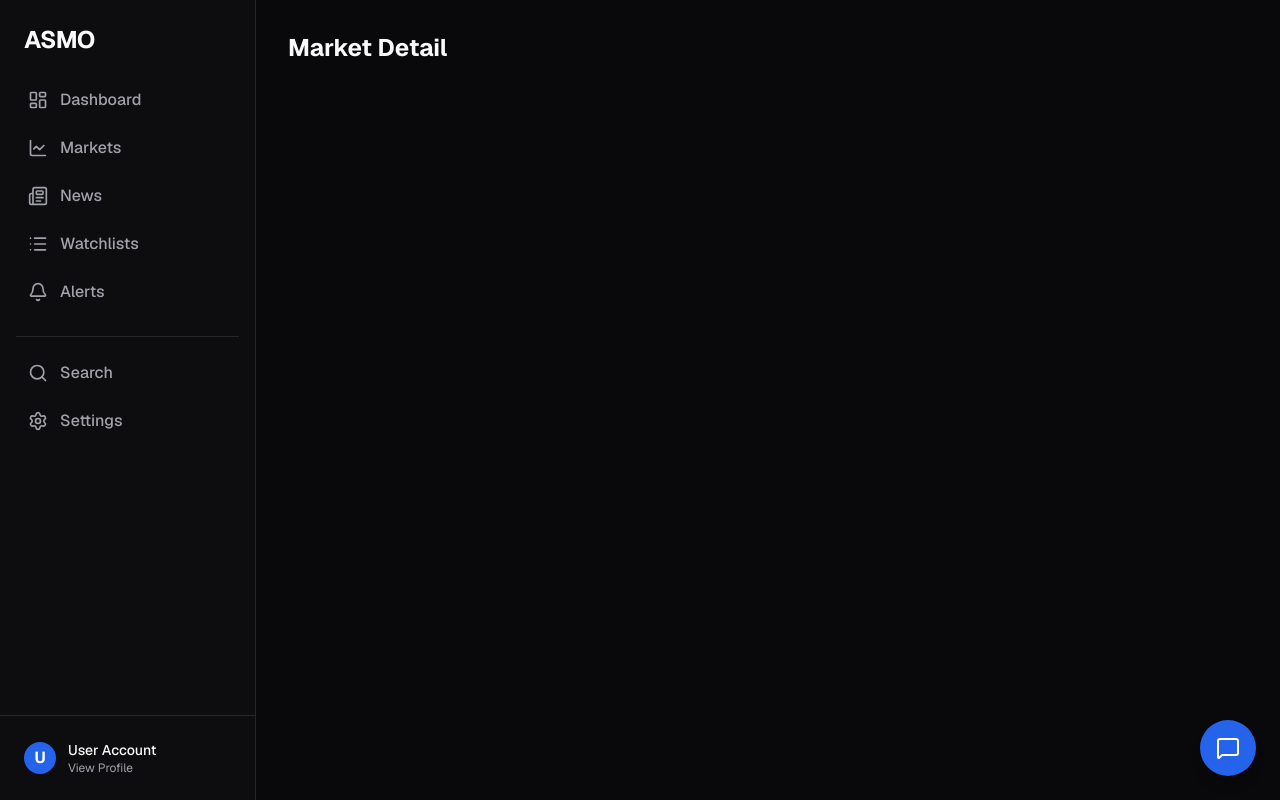
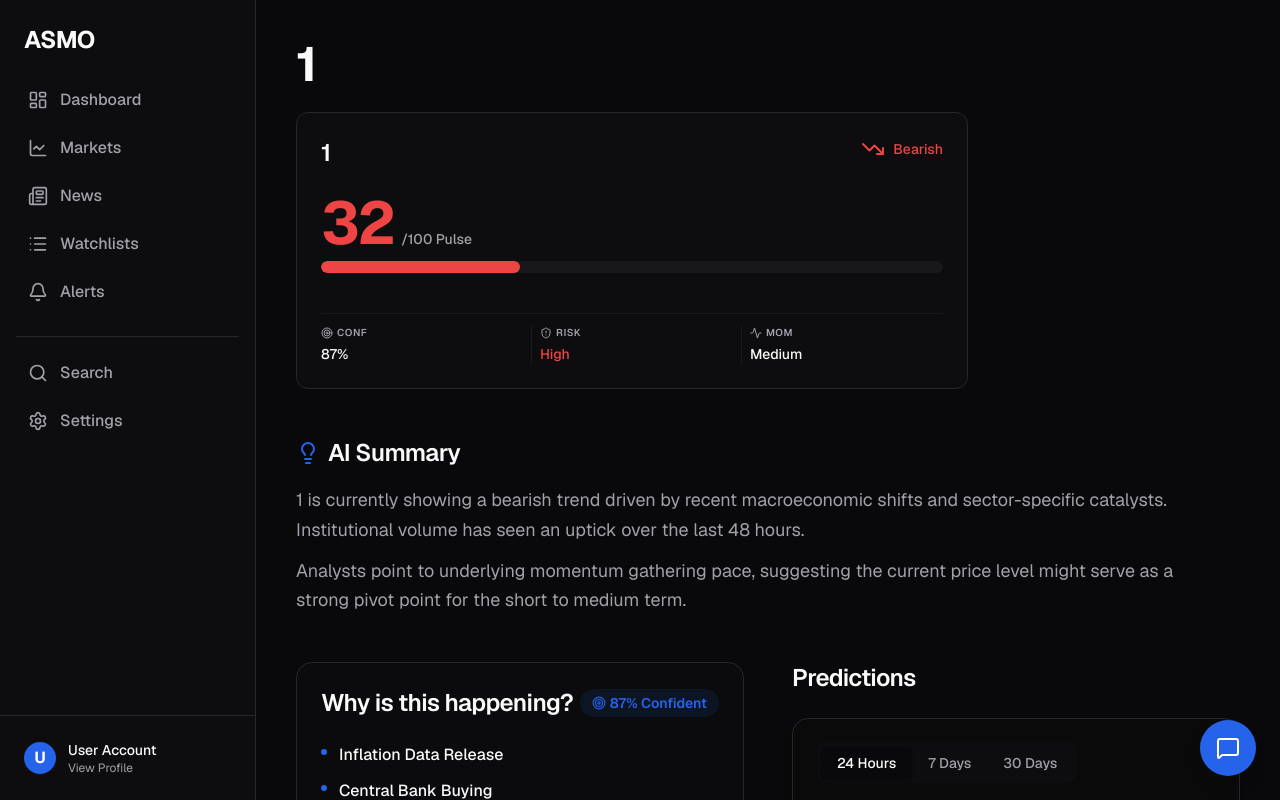
Before and after one commit to VelovsHQ/ASMO, a Next.js app in the folder frontend/: page /markets/1 in a window 1280 px wide. Built offline with nearby package versions, Linux system fonts and the light colour scheme.

Commit message:
feat(markets): assemble market detail page with AI summary, explainability, and predictions

```diff
--- a/frontend/src/app/markets/[symbol]/page.tsx
+++ b/frontend/src/app/markets/[symbol]/page.tsx
@@ -1,7 +1,143 @@
-export default function MarketDetailPage() {
+"use client";
+
+import { use } from "react";
+import { getMockMarketDetail } from "@/lib/mockData";
+import MarketPulseScore from "@/components/MarketPulseScore";
+import EventTimeline from "@/components/EventTimeline";
+import MarketPredictionChart from "@/components/MarketPredictionChart";
+import { ChevronRight, ExternalLink, History, Lightbulb, Newspaper, Target } from "lucide-react";
+
+export default function MarketDetailPage({ params }: { params: Promise<{ symbol: string }> }) {
+  const resolvedParams = use(params);
+  const detail = getMockMarketDetail(resolvedParams.symbol);
+
   return (
-    <div className="p-8">
-      <h1 className="text-2xl font-bold">Market Detail</h1>
+    <div className="p-6 md:p-10 flex flex-col gap-12 max-w-7xl mx-auto w-full pb-32">
+
+      {/* 1. Header & Pulse Score */}
+      <section className="flex flex-col gap-6">
+        <h1 className="text-4xl md:text-5xl font-bold tracking-tight text-foreground uppercase">
+          {detail.name}
+        </h1>
+        <div className="max-w-2xl">
+          <MarketPulseScore signal={detail} size="full" />
+        </div>
+      </section>
+
+      {/* 2. AI Summary */}
+      <section className="flex flex-col gap-4">
+        <h2 className="text-2xl font-semibold tracking-tight flex items-center gap-2">
+          <Lightbulb className="text-accent" /> AI Summary
+        </h2>
+        <div className="flex flex-col gap-3 text-muted-foreground text-lg leading-relaxed max-w-4xl">
+          {detail.summary.map((paragraph, idx) => (
+            <p key={idx}>{paragraph}</p>
+          ))}
+        </div>
+      </section>
+
+      {/* Grid for Two-Column layout on desktop */}
+      <div className="grid grid-cols-1 lg:grid-cols-2 gap-12">
+
+        {/* Left Column */}
+        <div className="flex flex-col gap-12">
+
+          {/* 3. Why? / Explainability Box */}
+          <section className="flex flex-col gap-4 bg-muted/20 border border-border p-6 rounded-2xl">
+            <div className="flex justify-between items-center mb-2">
+              <h2 className="text-2xl font-semibold tracking-tight flex items-center gap-2">
+                Why is this happening?
+              </h2>
+              <div className="flex items-center gap-1 text-sm font-semibold text-accent bg-accent/10 px-3 py-1 rounded-full shrink-0">
+                <Target size={14} /> {detail.confidence}% Confident
+              </div>
+            </div>
+
+            <ul className="flex flex-col gap-3 mb-4">
+              {detail.drivers.map((driver, idx) => (
+                <li key={idx} className="flex items-start gap-3">
+                  <div className="mt-1.5 w-1.5 h-1.5 rounded-full bg-accent shrink-0" />
+                  <span className="text-foreground font-medium">{driver.title}</span>
+                </li>
+              ))}
+            </ul>
+
+            <div className="pt-4 border-t border-border/50">
+              <span className="text-xs font-semibold uppercase tracking-wider text-muted-foreground mb-3 block">
+                Supporting Sources
+              </span>
+              <div className="flex flex-wrap gap-2">
+                {detail.sources.map(source => (
+                  <span key={source} className="px-3 py-1 bg-background border border-border text-xs font-medium rounded-md text-foreground shadow-sm">
+                    {source}
+                  </span>
+                ))}
+              </div>
+            </div>
+          </section>
+
+          {/* 4. Recent Events Timeline */}
+          <section className="flex flex-col gap-6">
+            <h2 className="text-2xl font-semibold tracking-tight">Recent Events</h2>
+            <EventTimeline events={detail.timeline} />
+          </section>
+
+        </div>
+
+        {/* Right Column */}
+        <div className="flex flex-col gap-12">
+
+          {/* 5. Predictions */}
+          <section className="flex flex-col gap-6">
+            <h2 className="text-2xl font-semibold tracking-tight">Predictions</h2>
+            <div className="p-6 border border-border rounded-2xl bg-muted/10 shadow-sm">
+              <MarketPredictionChart predictions={detail.predictions} />
+            </div>
+          </section>
+
+          {/* 6. Related Articles */}
+          <section className="flex flex-col gap-4">
+            <h2 className="text-2xl font-semibold tracking-tight flex items-center gap-2">
+              <Newspaper size={24} /> Related Articles
+            </h2>
+            <div className="flex flex-col gap-3">
+              {detail.articles.map(article => (
+                <div key={article.id} className="p-4 rounded-xl border border-border bg-background hover:bg-muted/30 transition-colors cursor-pointer group flex justify-between items-center shadow-sm">
+                  <div className="flex flex-col gap-1 pr-4">
+                    <span className="text-xs font-semibold text-accent uppercase tracking-wider">{article.source}</span>
+                    <h3 className="font-medium text-foreground line-clamp-2">{article.headline}</h3>
+                  </div>
+                  <ExternalLink size={18} className="text-muted-foreground group-hover:text-foreground shrink-0" />
+                </div>
+              ))}
+            </div>
+          </section>
+
+          {/* 7. Historical Similar Events */}
+          <section className="flex flex-col gap-4">
+            <h2 className="text-2xl font-semibold tracking-tight flex items-center gap-2">
+              <History size={24} /> Historical Context
+            </h2>
+            <div className="flex flex-col gap-3">
+              {detail.similarEvents.map(event => (
+                <div key={event.id} className="p-4 rounded-xl border border-border bg-muted/20 flex flex-col gap-2 shadow-sm">
+                  <div className="flex justify-between items-start">
+                    <h3 className="font-semibold text-foreground">{event.title}</h3>
+                    <span className="text-xs font-medium text-muted-foreground bg-background px-2 py-1 rounded border border-border">
+                      {event.date}
+                    </span>
+                  </div>
+                  <div className="flex items-center gap-2 text-sm text-muted-foreground mt-1">
+                    <ChevronRight size={14} className="text-accent shrink-0" />
+                    <span>{event.outcome}</span>
+                  </div>
+                </div>
+              ))}
+            </div>
+          </section>
+
+        </div>
+      </div>
     </div>
   );
 }
```
